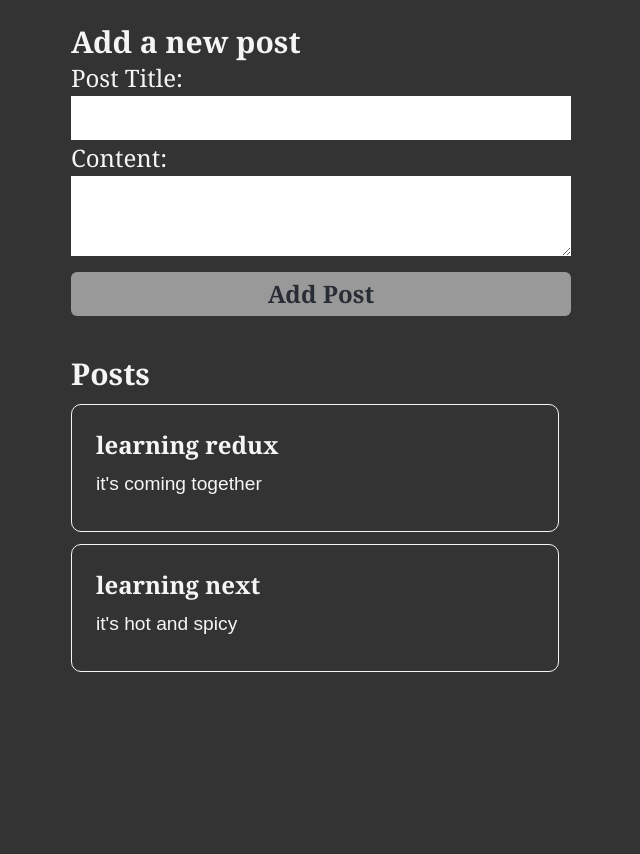
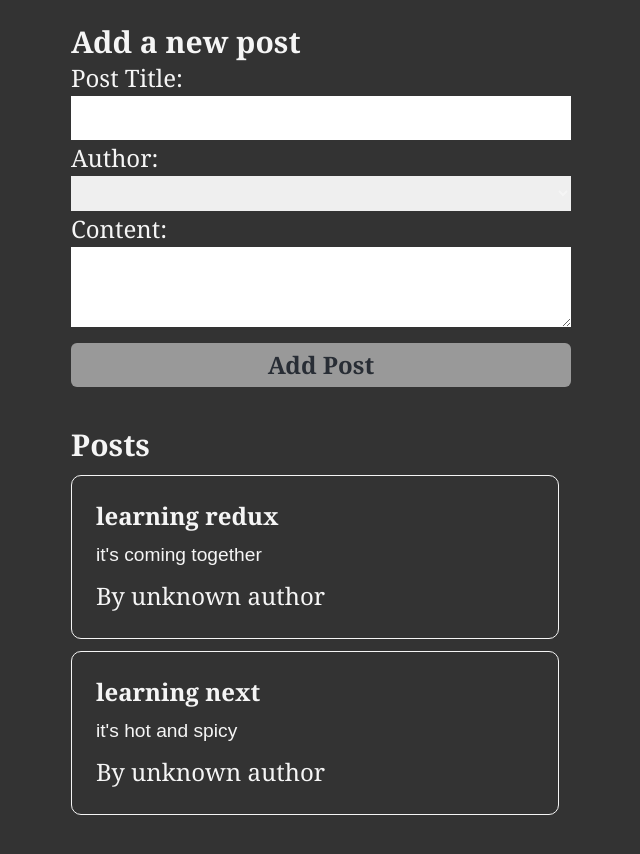
Before and after one commit to ochosteve08/Cyberdev, a React (Create React App) app: page / in a window 1280 px wide. Shown: the top 854 px of the page, without its empty margins (319-959 px from the left). Before the commit the page ends 824 px from the top, so only its background shows below. Built offline with nearby package versions, Linux system fonts and the light colour scheme.

Commit message:
add author section to post

```diff
--- a/src/features/posts/AddPost.js
+++ b/src/features/posts/AddPost.js
@@ -1,23 +1,31 @@
 import { useState } from "react";
-import { useDispatch } from "react-redux";
+import { useDispatch, useSelector } from "react-redux";
 import { addPost } from "./postSlice";
+import { allUsers } from "../users/userSlice";
 
 const AddPost = () => {
   const dispatch = useDispatch();
   const [title, setTitle] = useState("");
+  const [content, setContent] = useState("");
+  const [userId, setUserId] = useState("");
+  const users = useSelector(allUsers);
 
-  const [content, setContent] = useState("");
   const handleSubmit = (event) => {
     event.preventDefault();
     if (title && content) {
-      dispatch(
-        addPost(title,content)
-      );
+      dispatch(addPost(title, content, userId));
     }
 
     setContent("");
     setTitle("");
   };
+  const userOptions = users.map((user) => (
+    <option key={user.id} value={user.id}>
+      {user.name}
+    </option>
+      ));
+
+      const canSave = Boolean(title) && Boolean(content) && Boolean(userId)
   return (
     <section>
       <h2 className="text-3xl font-bold">Add a new post</h2>
@@ -31,6 +39,18 @@ const AddPost = () => {
           name="title"
           onChange={(event) => setTitle(event.target.value)}
         />
+
+        <label htmlFor="author">Author:</label>
+        <select
+          name="author"
+          id="author"
+          value={userId}
+          onChange={(event) => setUserId(event.target.value)}
+        >
+          <option value=""></option>
+          {userOptions}
+        </select>
+
         <label htmlFor="content">Content:</label>
         <textarea
           className="text-gray-800 border-none outline-gray-200 px-3 py-1"
@@ -42,9 +62,9 @@ const AddPost = () => {
         />
         <button
           className={`bg-white my-4 text-gray-800 font-semibold hover:bg-white/80 py-1 rounded-md ${
-            !title || !content ? "opacity-50 cursor-not-allowed" : ""
+            !canSave ? "opacity-50 cursor-not-allowed" : ""
           }`}
-          disabled={!title || !content}
+          disabled={!canSave}
         >
           Add Post
         </button>
--- /dev/null
+++ b/src/features/posts/PostAuthor.js
@@ -0,0 +1,13 @@
+import { useSelector } from "react-redux";
+import { allUsers } from "../users/userSlice";
+
+const PostAuthor = ({userId}) => {
+  const users = useSelector(allUsers);
+ const author = users.find(user => user.id === userId)
+ console.log(author);
+
+
+  return <span>By {author? author.name : "unknown author" }</span>;
+};
+
+export default PostAuthor;
--- a/src/features/posts/PostList.js
+++ b/src/features/posts/PostList.js
@@ -1,15 +1,16 @@
-
 import { useSelector } from "react-redux";
 import { allPosts } from "./postSlice";
+import PostAuthor from "./PostAuthor";
 
 const PostList = () => {
   const posts = useSelector(allPosts);
-
+  console.log(posts);
 
   const renderedPost = posts.map((post) => (
     <article key={post.id}>
-      <h3  className="font-bold text-2xl">{post.title}</h3>
-      <p>{post.content.substring(0,100)}</p>
+      <h3 className="font-bold text-2xl">{post.title}</h3>
+      <p>{post.content.substring(0, 100)}</p>
+      <PostAuthor  userId={post.userId} />
     </article>
   ));
 
--- a/src/features/posts/postSlice.js
+++ b/src/features/posts/postSlice.js
@@ -12,12 +12,13 @@ const postSlice = createSlice({
       reducer(state, action) {
         state.push(action.payload);
       },
-      prepare(title, content) {
+      prepare(title, content, userId) {
         return {
           payload: {
             id: nanoid(),
             title,
             content,
+            userId
           },
         };
       },
```
